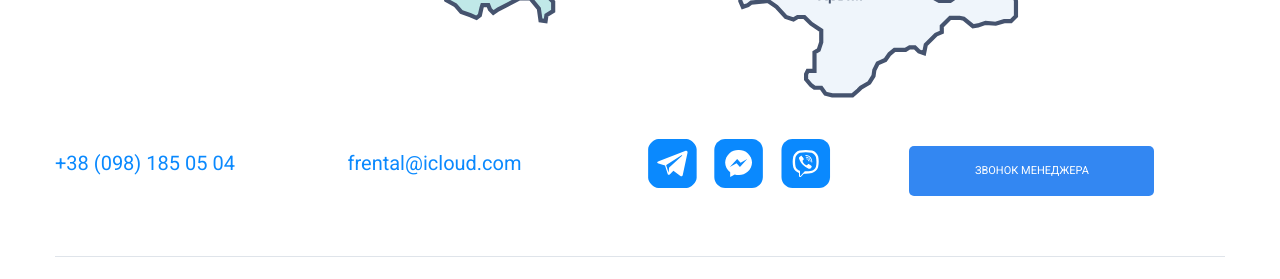
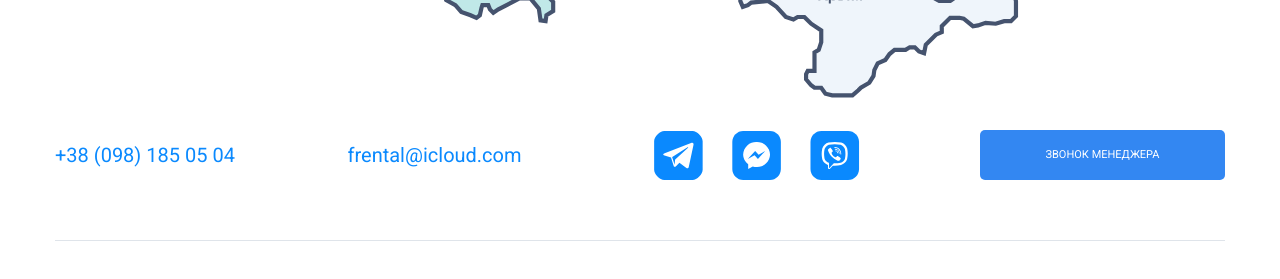
Before and after one commit to timpuida/timpuyda.github.io, a plain HTML site: page fold/frent_contact/index.html in a window 1280 px wide. Shown: the part 860-1139 px from the top of the page. Drawn offline with nearby package versions, Linux system fonts and the light colour scheme; some packages are replaced by stand-ins of ours.

Commit message:
Update contact.css

```diff
--- a/fold/frent_contact/contact.css
+++ b/fold/frent_contact/contact.css
@@ -164,12 +164,16 @@
     color: #0A89FE;
   }
   .contact-page .social-contacts .socials {
-    width: 17%;
+    width: 20%;
   }
   .contact-page .social-contacts .socials img {
     width: 50px;
     height: 50px;
     object-fit: contain;
+  }
+  .contact-page .social-contacts .btn-wrap {
+    margin: 0;
+    margin-left: auto;
   }
   .contact-page .office-info {
     box-shadow: none;
```
